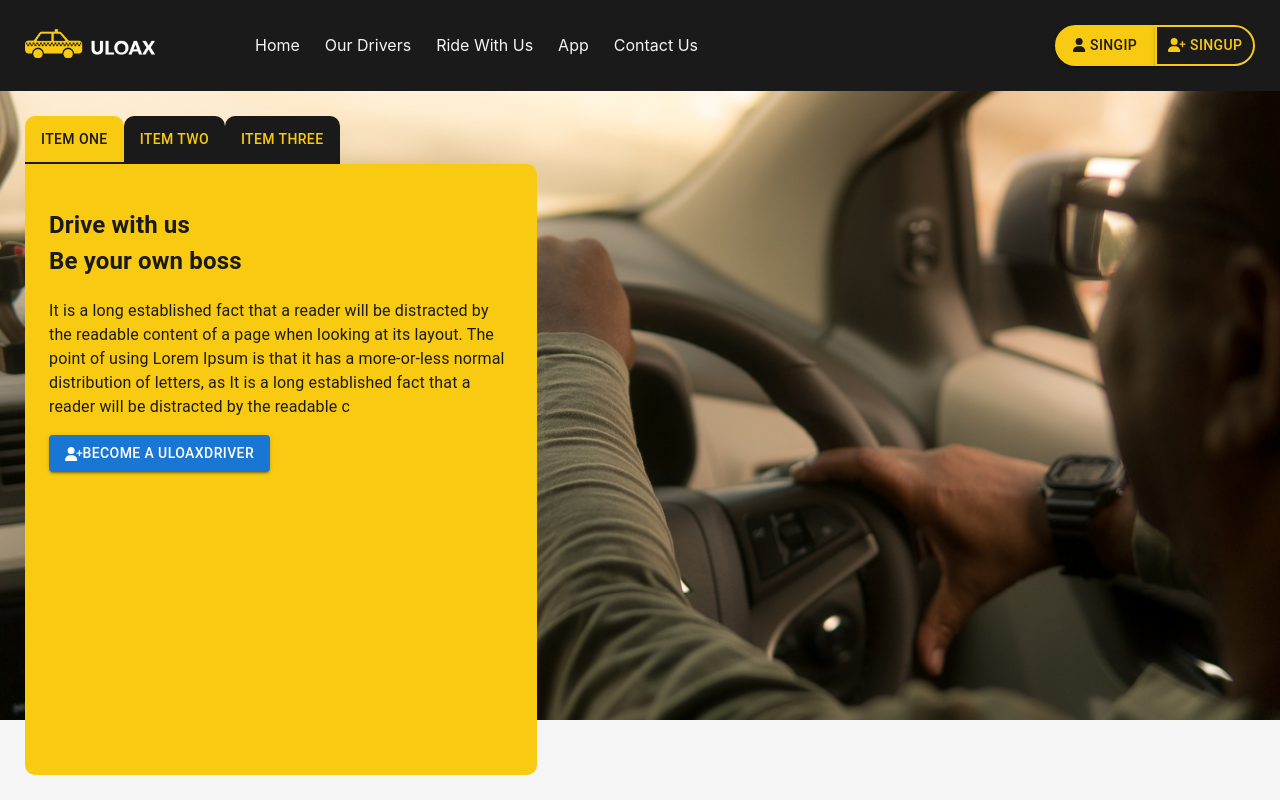
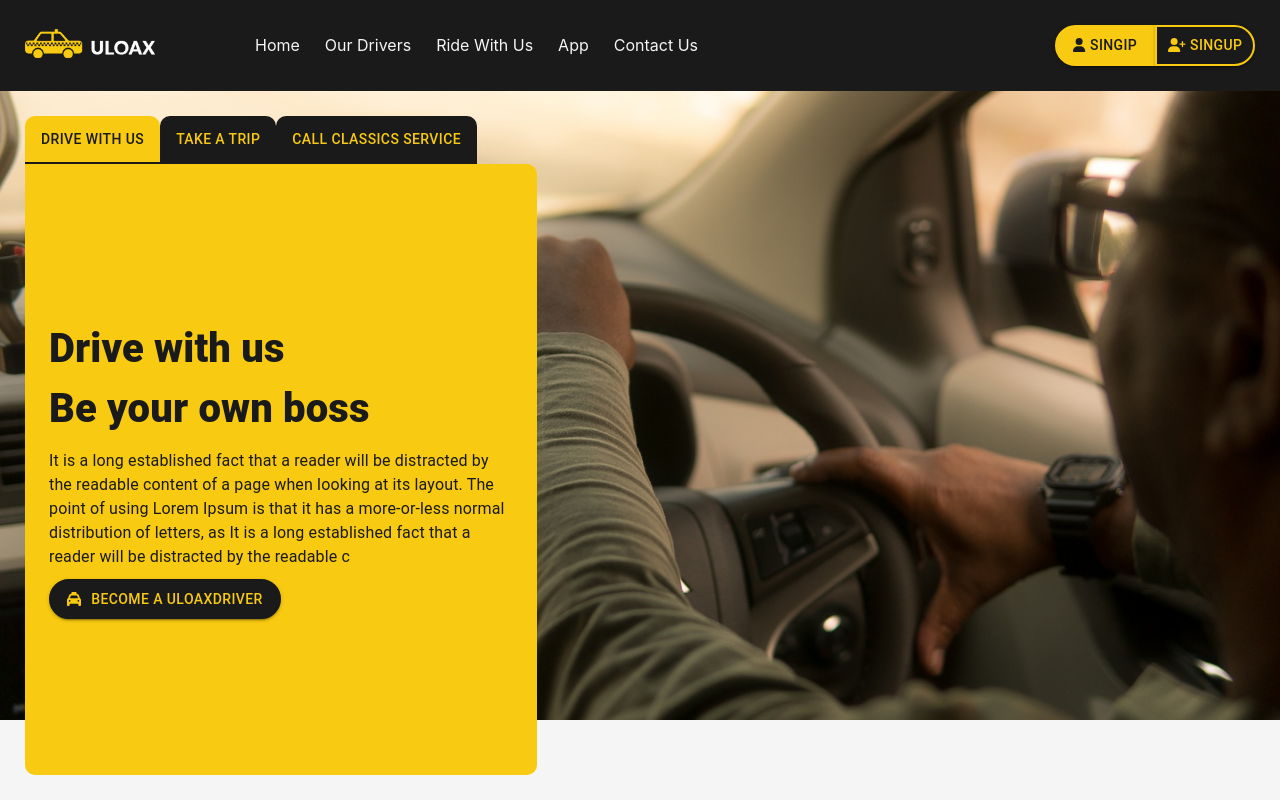
Before and after one commit to dulcevaleriana/re-uloax, a React (Create React App) app: page / in a window 1280 px wide. Shown: the top 800 px of the page. Built offline with nearby package versions, Linux system fonts and the light colour scheme.

Commit message:
avances component tabHome

```diff
--- a/src/assets/css/home.scss
+++ b/src/assets/css/home.scss
@@ -1,3 +1,9 @@
+*{
+    margin: 0 !important;
+}
+div[hidden]{
+    display: none !important;
+}
 body {
     background-color: $color-semi-white;
 }
@@ -48,14 +54,14 @@ body {
 
         a:first-child > button {
             background-color: $color-yellow;
-            border-radius: 1000px 0 0 1000px;
+            border-radius: $border-full 0 0 $border-full;
             color: $color-black;
             border: 2px solid $color-yellow;
         }
 
         a:last-child > button {
             background-color: $color-black;
-            border-radius: 0 1000px 1000px 0;
+            border-radius: 0 $border-full $border-full 0;
             color: $color-yellow;
             border: 2px solid $color-yellow;
         }
@@ -67,6 +73,80 @@ body {
     padding: 25px;
     width: 40vw;
     height: calc(100vh - 140px);
+
+    .css-a88p61-MuiInputBase-root-MuiInput-root:before {
+        border-bottom: 1px solid rgba(0, 0, 0, 0.42);
+        border-radius: $border-full !important;
+        top: 0;
+        left: 0;
+        bottom: 0;
+    }
+
+    .css-a88p61-MuiInputBase-root-MuiInput-root:after{
+        border-radius: $border-full !important;
+        top: 0;
+        left: 0;
+        bottom: 0;
+    }
+
+    .class-icono-rotate-and-flip{
+        transform: rotate(-90deg) scaleY(-1);
+    }
+
+    form.MuiBox-root.css-1b0ve20 {
+        display: grid;
+        gap: 10px;
+        position: relative;
+
+        span.class-line {
+            height: 40%;
+            border: 1px solid #1a1a1a;
+            position: absolute;
+            left: 19px;
+            top: 10px;
+        }
+
+        > span:nth-child(2),
+        > span:nth-child(3){
+            position: relative;
+
+            span.class-cicle {
+                width: 20px;
+                height: 20px;
+                background-color: $color-black;
+                position: absolute;
+                border-radius: $border-full;
+                top: calc(50% - 10px);
+                left: 10px;
+            }
+        }
+
+        .MuiInput-root.MuiInput-underline.MuiInputBase-root.MuiInputBase-colorPrimary.css-a88p61-MuiInputBase-root-MuiInput-root {
+            width: 80%;
+
+            input.MuiInput-input.MuiInputBase-input.css-1x51dt5-MuiInputBase-input-MuiInput-input {
+                border-radius: $border-full;
+                border: 2px solid $color-black;
+                padding-left: 40px;
+            }
+
+        }
+    }
+
+    h1 {
+        font-size: 30pt;
+        font-weight: 900;
+    }
+
+    button.class-button-black {
+        background: $color-black;
+        border-radius: $border-full;
+        gap: 10px;
+        align-items: center;
+        color: $color-yellow;
+        border: 2px solid $color-black;
+        max-width: 50%;
+    }
 
     .css-1gsv261 {
         border: none;
@@ -91,6 +171,13 @@ body {
         color: $color-black;
         height: calc(100% - 49px);
         border-radius: 0 10px 10px 10px;
+        align-content: center;
+        display: grid;
+
+        .MuiBox-root.css-19kzrtu > p.MuiTypography-root.MuiTypography-body1.css-ahj2mt-MuiTypography-root {
+            grid-gap: 10px;
+            display: grid;
+        }
 
         img {
             position: absolute;
--- a/src/assets/css/variable.scss
+++ b/src/assets/css/variable.scss
@@ -7,3 +7,4 @@ $color-yellow: #f8ca11;
 
 //size
 $space-size: 25px;
+$border-full: 1000px;
--- a/src/component/TabHome.tsx
+++ b/src/component/TabHome.tsx
@@ -3,12 +3,14 @@ import Tabs from '@mui/material/Tabs';
 import Tab from '@mui/material/Tab';
 import Typography from '@mui/material/Typography';
 import Box from '@mui/material/Box';
+import Input from '@mui/material/Input';
 import BG_TABHOME_1 from '../assets/img/BG_TABHOME_1.png';
 import BG_TABHOME_2 from '../assets/img/BG_TABHOME_2.png';
 import BG_TABHOME_3 from '../assets/img/BG_TABHOME_3.png';
 import { Button } from '@mui/material';
 import { FontAwesomeIcon } from '@fortawesome/react-fontawesome';
-import { faUserPlus } from '@fortawesome/free-solid-svg-icons';
+import { faTaxi } from '@fortawesome/free-solid-svg-icons';
+import { faThumbsUp } from '@fortawesome/free-solid-svg-icons';
 
 interface TabPanelProps {
     children?: React.ReactNode;
@@ -55,26 +57,53 @@ const TabHome = () => {
       <Box sx={{ width: '100%' }}>
         <Box sx={{ borderBottom: 1, borderColor: 'divider' }}>
           <Tabs value={value} onChange={handleChange} aria-label="basic tabs example">
-            <Tab label="Item One" {...a11yProps(0)} />
-            <Tab label="Item Two" {...a11yProps(1)} />
-            <Tab label="Item Three" {...a11yProps(2)} />
+            <Tab label="Drive with us" {...a11yProps(0)} />
+            <Tab label="Take a Trip" {...a11yProps(1)} />
+            <Tab label="Call Classics Service" {...a11yProps(2)} />
           </Tabs>
         </Box>
         <TabPanel value={value} index={0}>
-          <h2>
+          <h1>
             Drive with us <br/>
             Be your own boss
-          </h2>
+          </h1>
           <p>
             It is a long established fact that a reader will be distracted by the readable content of a page when looking at its layout. The point of using Lorem Ipsum is that it has a more-or-less normal distribution of letters, as It is a long established fact that a reader will be distracted by the readable c
           </p>
-          <Button variant="contained">
-              <FontAwesomeIcon icon={faUserPlus} /> Become a UloaxDriver
+          <Button variant="contained" className="class-button-black">
+              <FontAwesomeIcon icon={faTaxi} /> Become a UloaxDriver
           </Button>
           <img src={BG_TABHOME_1} alt="IMG" />
         </TabPanel>
         <TabPanel value={value} index={1}>
-          Item Two
+          <h1>
+            Take a Trip <br />
+            You will save with us
+          </h1>
+          <p>
+            It is a long established fact that a reader will be distracted by the
+          </p>
+          <Box
+            component="form"
+            sx={{
+              '& > :not(style)': { m: 1 },
+            }}
+            noValidate
+            autoComplete="off"
+          >
+            <span className="class-line"/>
+            <span>
+              <span className="class-cicle"/>
+              <Input placeholder="Where are you?" />
+            </span>
+            <span>
+              <span className="class-cicle"/>
+              <Input placeholder="Where do you want to go?" />
+            </span>
+            <Button variant="contained" className="class-button-black">
+              <FontAwesomeIcon icon={faThumbsUp} className="class-icono-rotate-and-flip"/> Take a Trip Now!
+            </Button>
+          </Box>
           <img src={BG_TABHOME_2} alt="IMG" />
         </TabPanel>
         <TabPanel value={value} index={2}>
```
Also changed, not shown: 1 other file (tests, documents, lock files or other folders).
